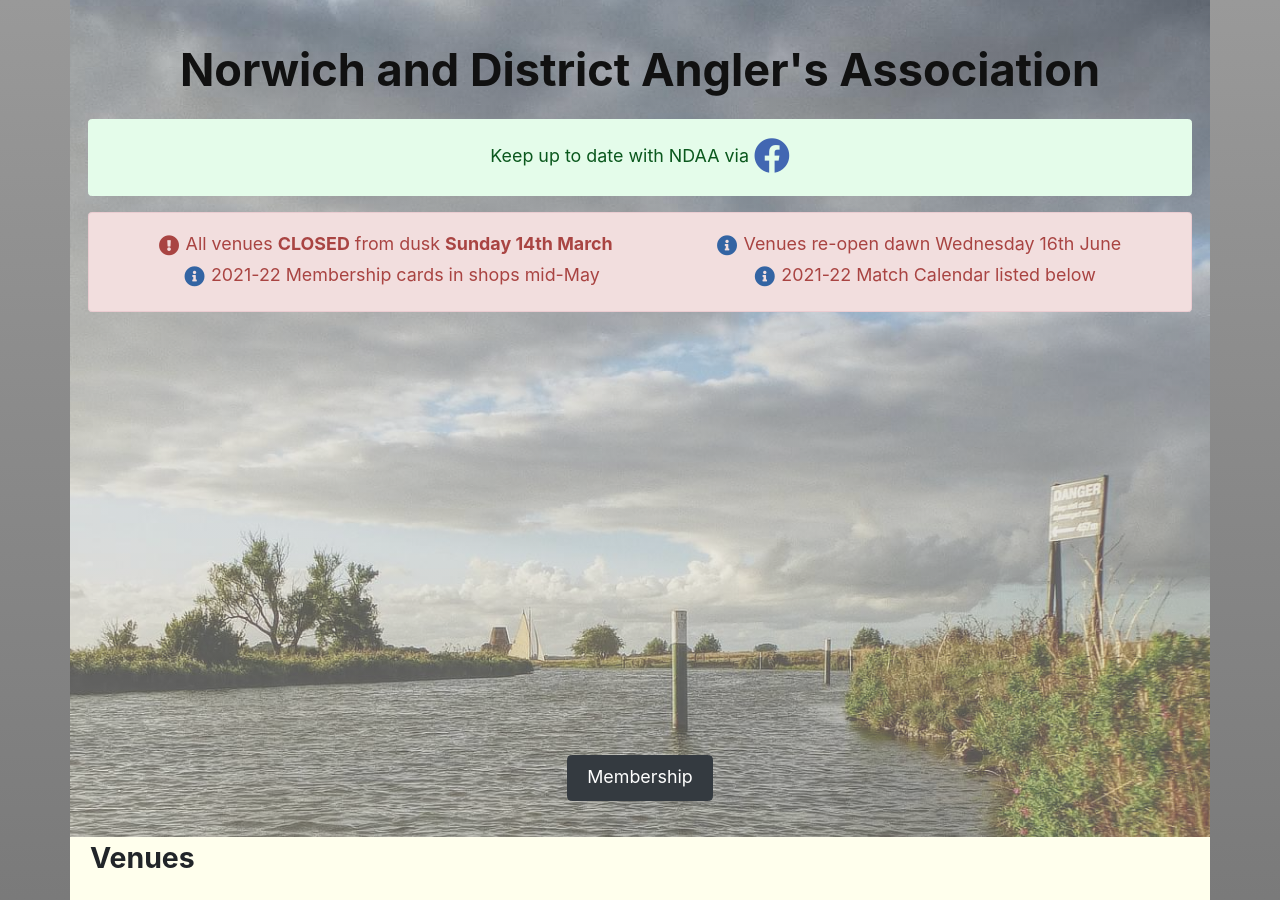
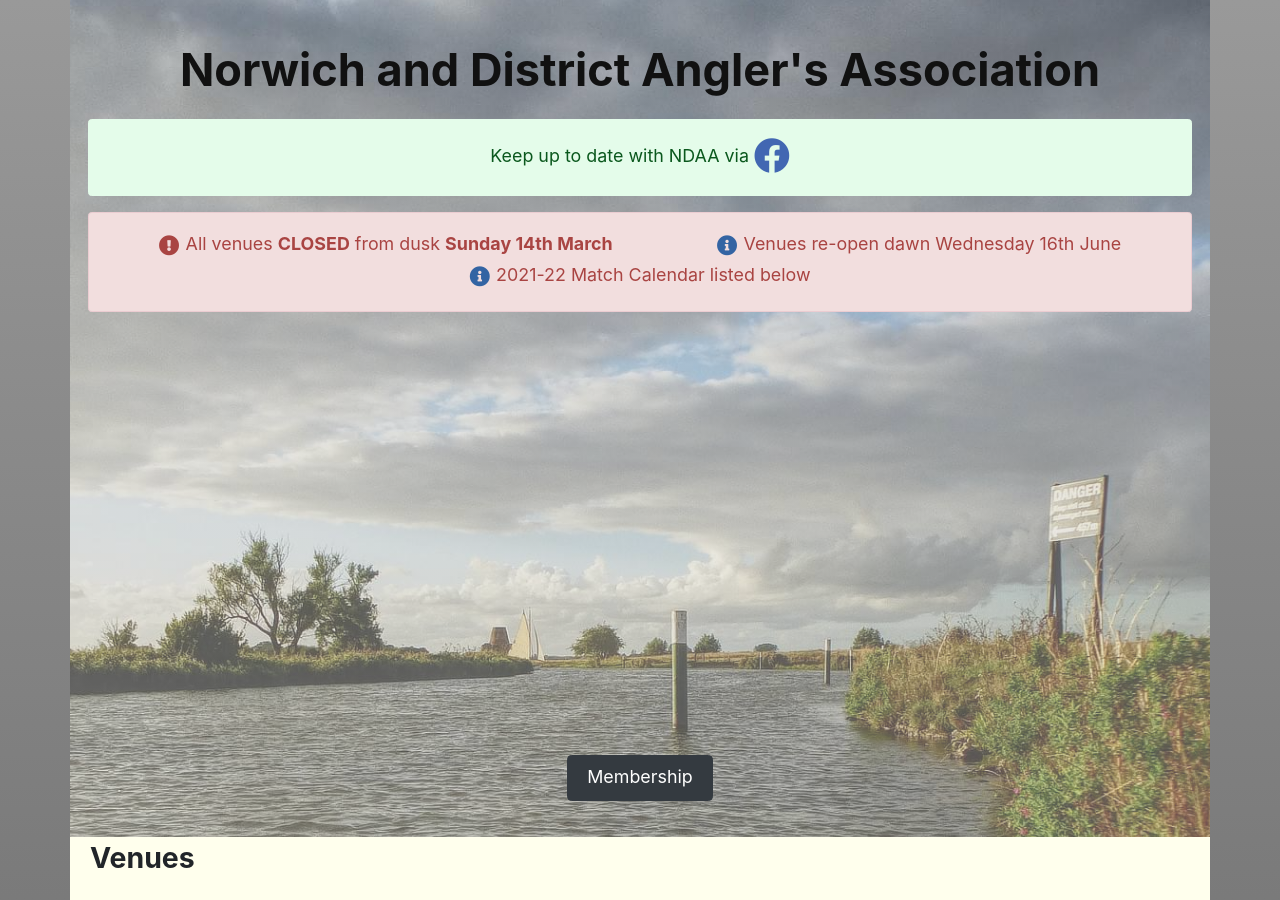
Before and after one commit to ndaa-developer/ndaa-release-two, a Jekyll site: the page built from index.html, in a window 1280 px wide and 900 px high. Built offline with Jekyll 4.4.1, drawn with Linux system fonts in a browser that asks for light colours; a script that is not in the unit is left out.

Commit message:
Remove msg when cards in shops

```diff
--- a/_data/cover.yml
+++ b/_data/cover.yml
@@ -5,6 +5,4 @@ cover-messages:
   - msg-type: info
     cvr-msg: Venues re-open dawn Wednesday 16th June
   - msg-type: info
-    cvr-msg: 2021-22 Membership cards in shops mid-May
-  - msg-type: info
     cvr-msg: 2021-22 Match Calendar listed below
```
